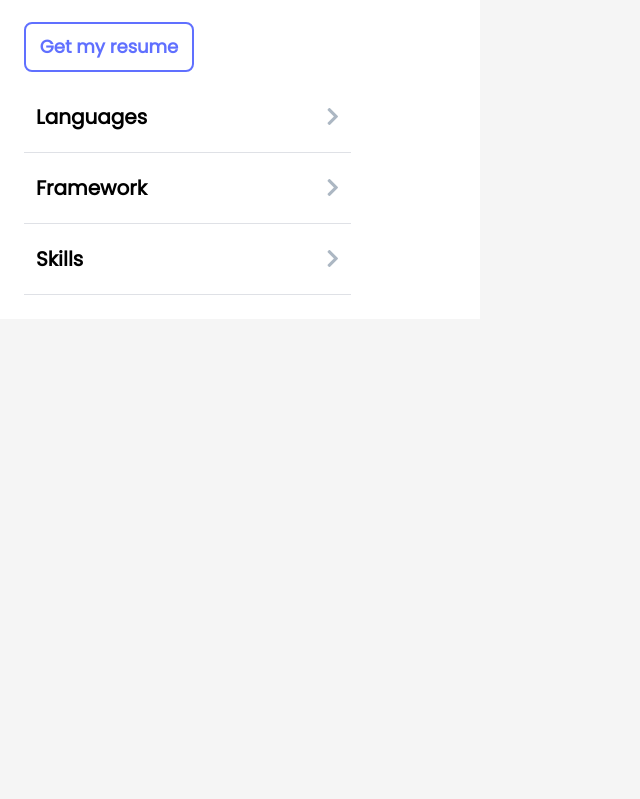
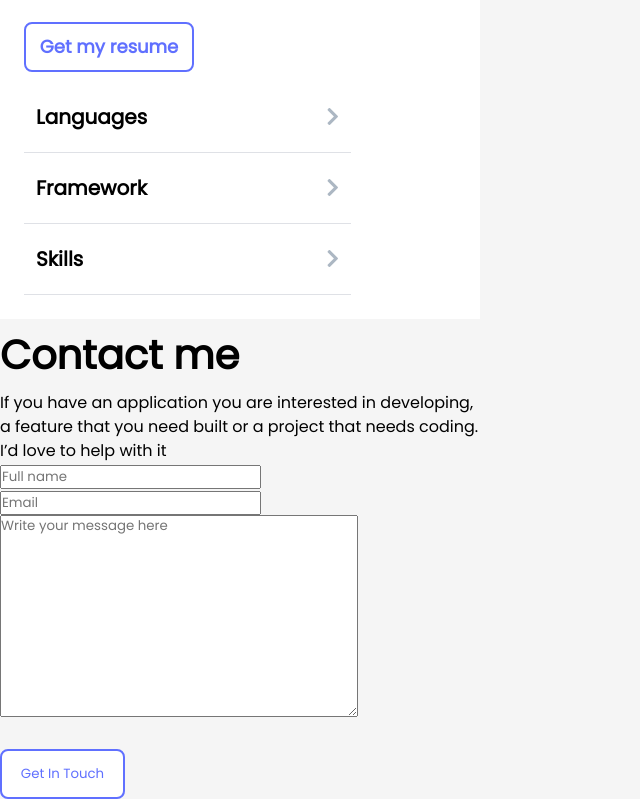
Before and after one commit to Kandy-Peter/My-portfolio, a website: page index.html in a window 1280 px wide. Shown: the part 4032-4831 px from the top of the page, without its empty margins (0-640 px from the left). Before the commit the page ends 4351 px from the top, so only its background shows below. Drawn offline with Linux system fonts and the light colour scheme.

Commit message:
Add skelaton for contact form

```diff
--- a/index.html
+++ b/index.html
@@ -190,5 +190,16 @@
         </div>
 
     </section>
+
+    <footer>
+        <h2>Contact me</h2>
+            <p>If you have an application you are interested in developing, a feature that you need built or a project that needs coding. I’d love to help with it </p>
+        <form action="" method="get">
+            <input type="text" name="name" id="name" maxlength="30" placeholder="Full name" required>
+            <input type="email" name="email" placeholder="Email" id="email" required>
+            <textarea name="textArea" maxlength="500"  id="textArea" cols="30" rows="10" placeholder="Write your message here"></textarea>
+            <button type="submit">Get In Touch</button>
+        </form>
+    </footer>
 </body>
 </html>
```
